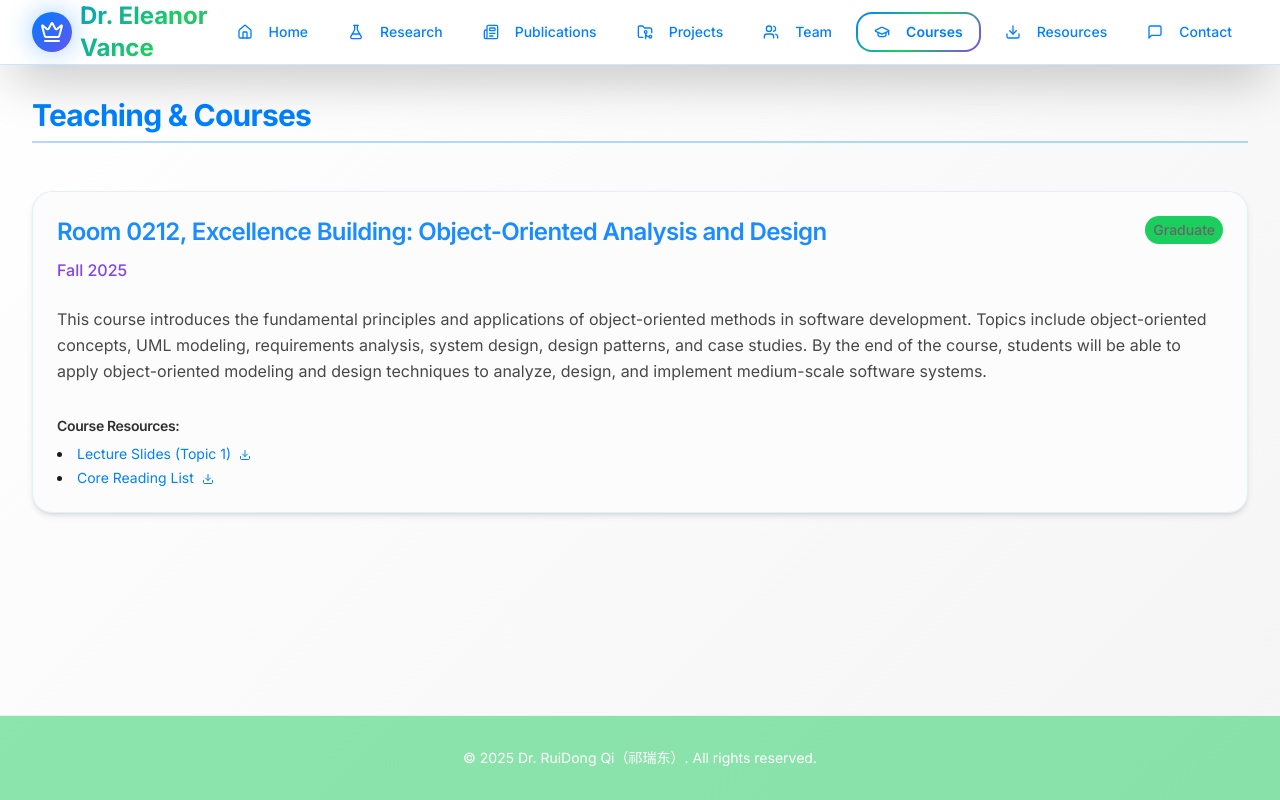
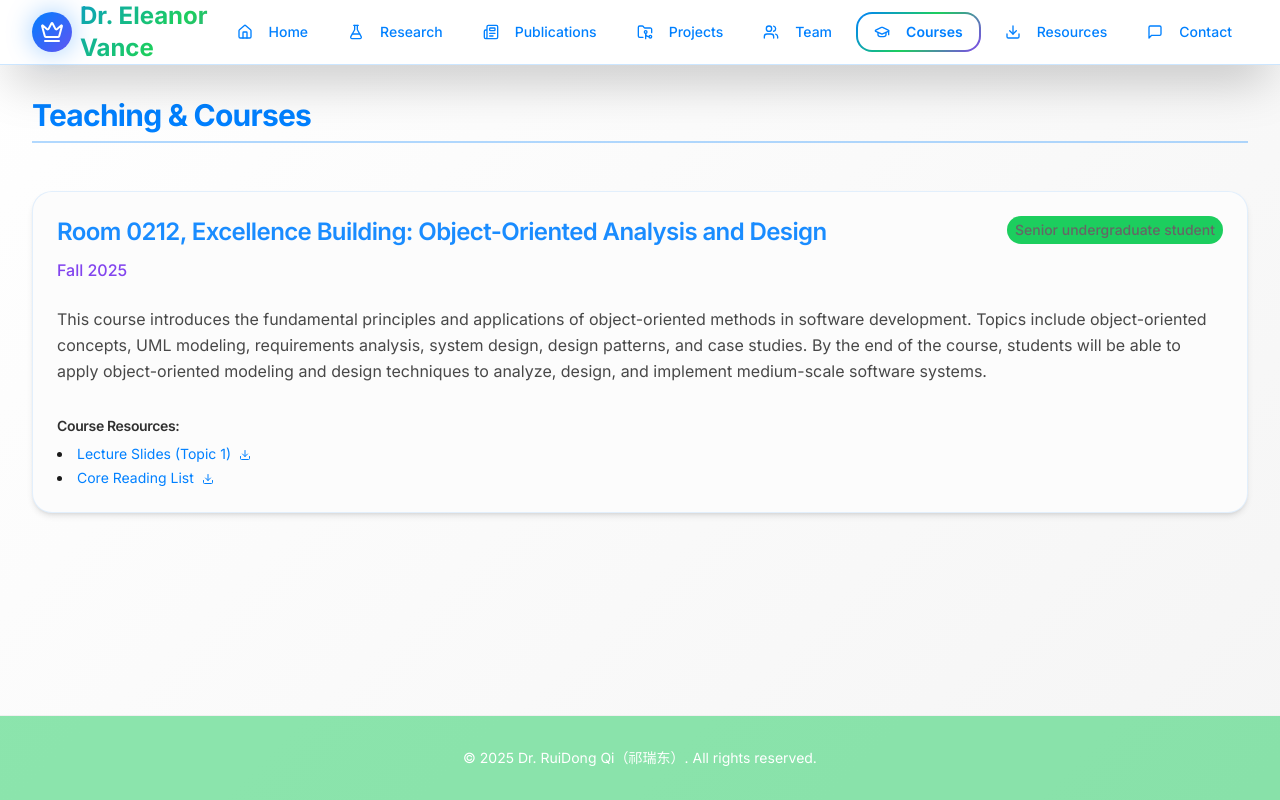
Before and after one commit to chairmanrdq/chairmanrdq.github.io, a Next.js app: page /courses in a window 1280 px wide. Built offline with nearby package versions, Linux system fonts and the light colour scheme.

Commit message:
Update page.tsx

```diff
--- a/src/app/courses/page.tsx
+++ b/src/app/courses/page.tsx
@@ -15,7 +15,7 @@ const coursesData = [
     id: "cs501",
     title: "Room 0212, Excellence Building: Object-Oriented Analysis and Design",
     term: "Fall 2025",
-    level: "Graduate",
+    level: "Senior undergraduate student",
     description: "This course introduces the fundamental principles and applications of object-oriented methods in software development. Topics include object-oriented concepts, UML modeling, requirements analysis, system design, design patterns, and case studies. By the end of the course, students will be able to apply object-oriented modeling and design techniques to analyze, design, and implement medium-scale software systems.",
     syllabusUrl: "#", // Replace with actual URL or path to PDF
     coursePageUrl: "#", // Replace with actual URL to Canvas/Moodle/etc.
```
